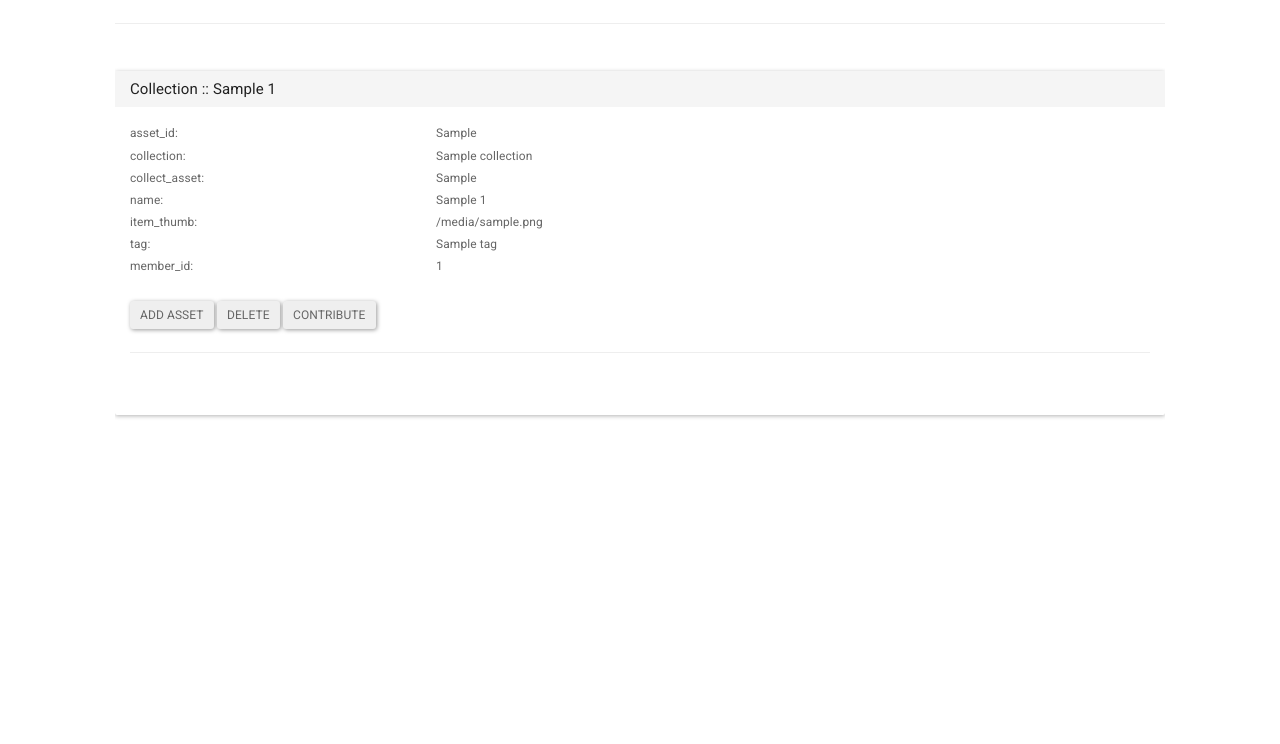
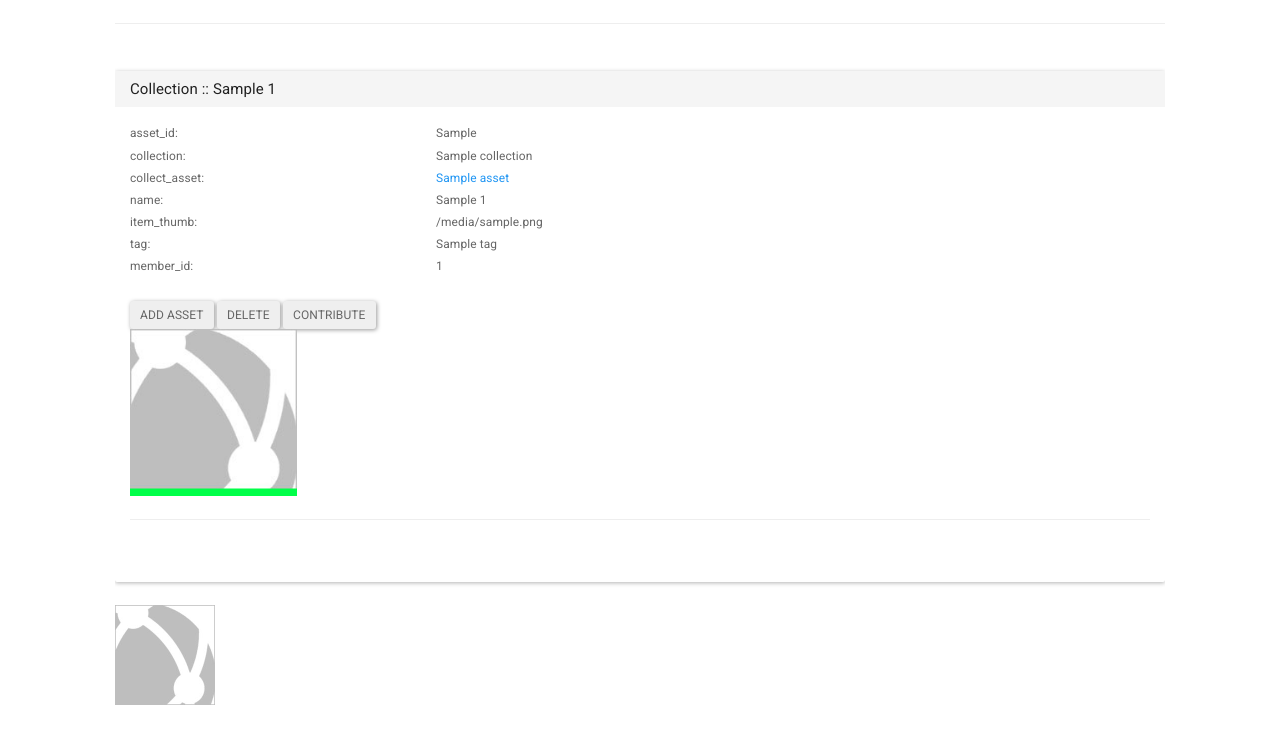
Before and after one commit to najar1412/dev-dash, a Django app: template dashcore/templates/collection.html in a window 1280 px wide. Shown: the top 744 px of the page. Run offline with Django 3.2, Linux system fonts and the light colour scheme; the template is opened without the code that fills it: most values are stand-ins (such as "Sample title", 1, 10 or a date in 2020); data that the repository does not hold is empty; some libraries are stand-ins or nearby versions.

Commit message:
imp collections

```diff
--- a/dashcore/templates/asset_dash.html
+++ b/dashcore/templates/asset_dash.html
@@ -5,7 +5,7 @@
 <div class="panel panel-default">
 
     <div class="panel-heading">
-        <h3 class="panel-title">Latest Project Assets</h3>
+        <h3 class="panel-title">Latest Project Items</h3>
     </div>
     <div class="panel-body">
       {% for asset in asset_collect.items %}
--- a/dashcore/templates/collection.html
+++ b/dashcore/templates/collection.html
@@ -27,7 +27,13 @@
 <small>
 {{ detail.0 }}<br>
 {{ detail.1.collection }}<br>
-{{ detail.1.collect_asset }}<br>
+
+{% for asset_items in asset_detail.items %}
+{% for asset in asset_items.1.collect_asset %}
+<a href="/asset?query_name={{ asset|urlencode }}">{{ asset }}</a>
+{% endfor %}
+{% endfor %}<br>
+
 {{ detail.1.name }}<br>
 {{ detail.1.item_thumb }}<br>
 {{ detail.1.tag }}<br>
@@ -40,21 +46,38 @@
 {% for member in logged_member.items %}
 <form method="post" action="/asset_del/">{% csrf_token %}
 <input type="hidden" name="asset_id" value="{{ detail.0 }}" />
-<button type="submit" class="btn btn-secondary btn-sm" name="addasset" value="{{ detail.0 }}" />Add Asset</button>
+<button type="submit" class="btn btn-secondary btn-sm" name="addasset" value="{{ member.0 }}" />Add Asset</button>
 <button type="submit" class="btn btn-secondary btn-sm" name="delete" value="{{ detail.0 }}" />Delete</button>
 <button type="submit" class="btn btn-secondary btn-sm" name="contri" value="{{ member.0 }}" />Contribute</button>
 </form>
 {% endfor %}
 
-{% if detail.1.collect_asset == '[]' %}
-<img src="{% static 'ico/'|add:detail.1.collect_asset %}" width="167px" height="167px"/>
-{% endif %}
+
+{% for asset_items in asset_detail.items %}
+{% for asset in asset_items.1.collect_asset %}
+<img src="{% static 'ico/'|add:'asset_.jpg' %}" width="167px" height="167px"/>
+{% endfor %}
+{% endfor %}<br>
 
 <hr>
 <br>
 
 </div>
 </div>
+
+
+
+
+
+
+{% for x in project.1.asset %}
+{% if x != '' %}
+<a href="/asset?query_name={{ x|urlencode }}">
+<img src="{% static 'ico/user.jpg' %}" width="100px" height="100px"/>
+</a>
+{% endif %}
+{% endfor %}
+
 {% endfor %}
 
 
```
Also changed, not shown: dashcore/dash_asset.py (+15 -0 lines), dashcore/templates/dash.html (+8 -8 lines), dashcore/views.py (+18 -3 lines).
